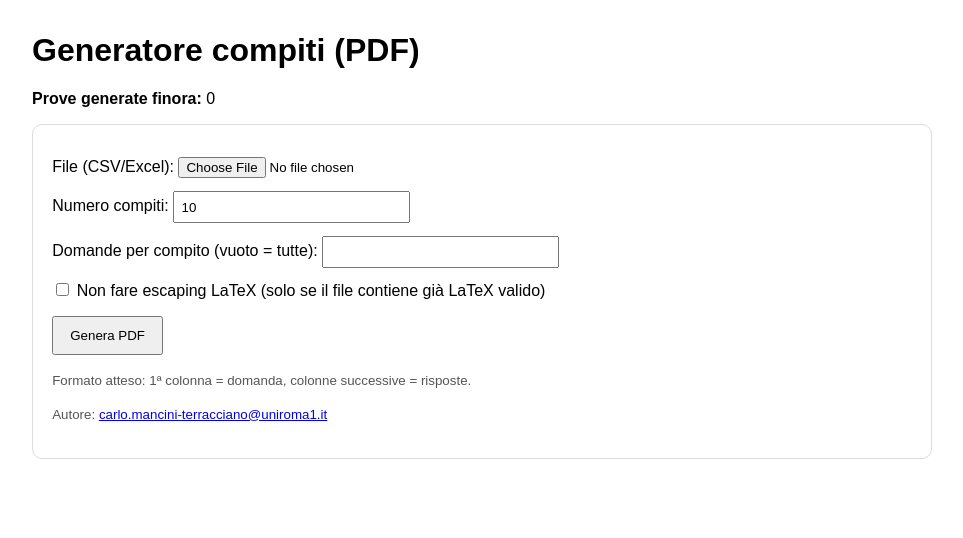
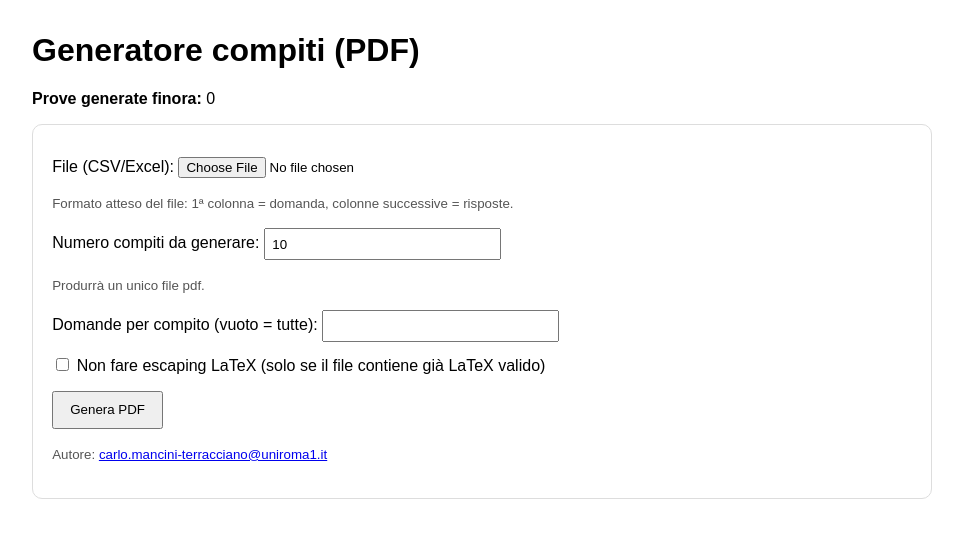
Before and after one commit to carlomt/generatore-prove, a FastAPI app: page / in a window 1280 px wide. Shown: the top 538 px of the page, without its empty margins (158-1121 px from the left). Run offline with FastAPI, Linux system fonts and the light colour scheme.

Commit message:
migliorie pagina

```diff
--- a/app/templates/index.html
+++ b/app/templates/index.html
@@ -23,10 +23,12 @@
       <label>File (CSV/Excel):
         <input type="file" name="file" accept=".csv,.xlsx,.xls" required>
       </label>
+      <p><small>Formato atteso del file: 1ª colonna = domanda, colonne successive = risposte.</small></p>
 
-      <label>Numero compiti:
+      <label>Numero compiti da generare:
         <input type="number" name="num_exams" value="10" min="1" max="500">
       </label>
+      <p><small>Produrr&agrave un unico file pdf.</small></p>
 
       <label>Domande per compito (vuoto = tutte):
         <input type="number" name="num_questions" min="1" max="500">
@@ -38,7 +40,7 @@
       </label>
 
       <button type="submit">Genera PDF</button>
-      <p><small>Formato atteso: 1ª colonna = domanda, colonne successive = risposte.</small></p>
+
     </form>
     <p class="author"><small>Autore: <a href="mailto:carlo.mancini-terracciano@uniroma1.it">carlo.mancini-terracciano@uniroma1.it</a></small></p>
   </div>
```
